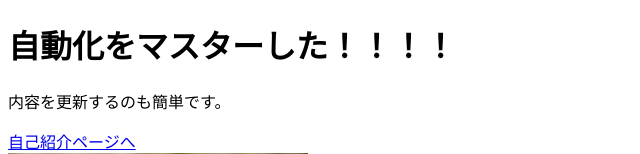
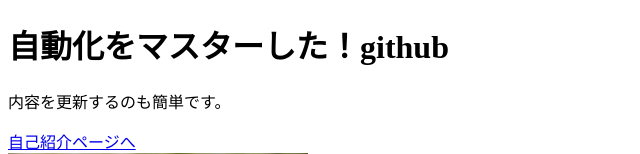
Before and after one commit to rinyan-thai23/my-first-website, a plain HTML site: page index.html in a window 1280 px wide. Shown: the top 154 px of the page, without its empty margins (0-640 px from the left). Drawn offline with Linux system fonts and the light colour scheme.

Commit message:
Update index.html

```diff
--- a/index.html
+++ b/index.html
@@ -5,7 +5,7 @@
     <title>ぼくの最初のウェブサイト</title>
 </head>
 <body>
-    <h1>自動化をマスターした！！！！</h1>
+    <h1>自動化をマスターした！github</h1>
     <p>内容を更新するのも簡単です。</p>
     <a href="about.html">自己紹介ページへ</a>
     <br>
```
